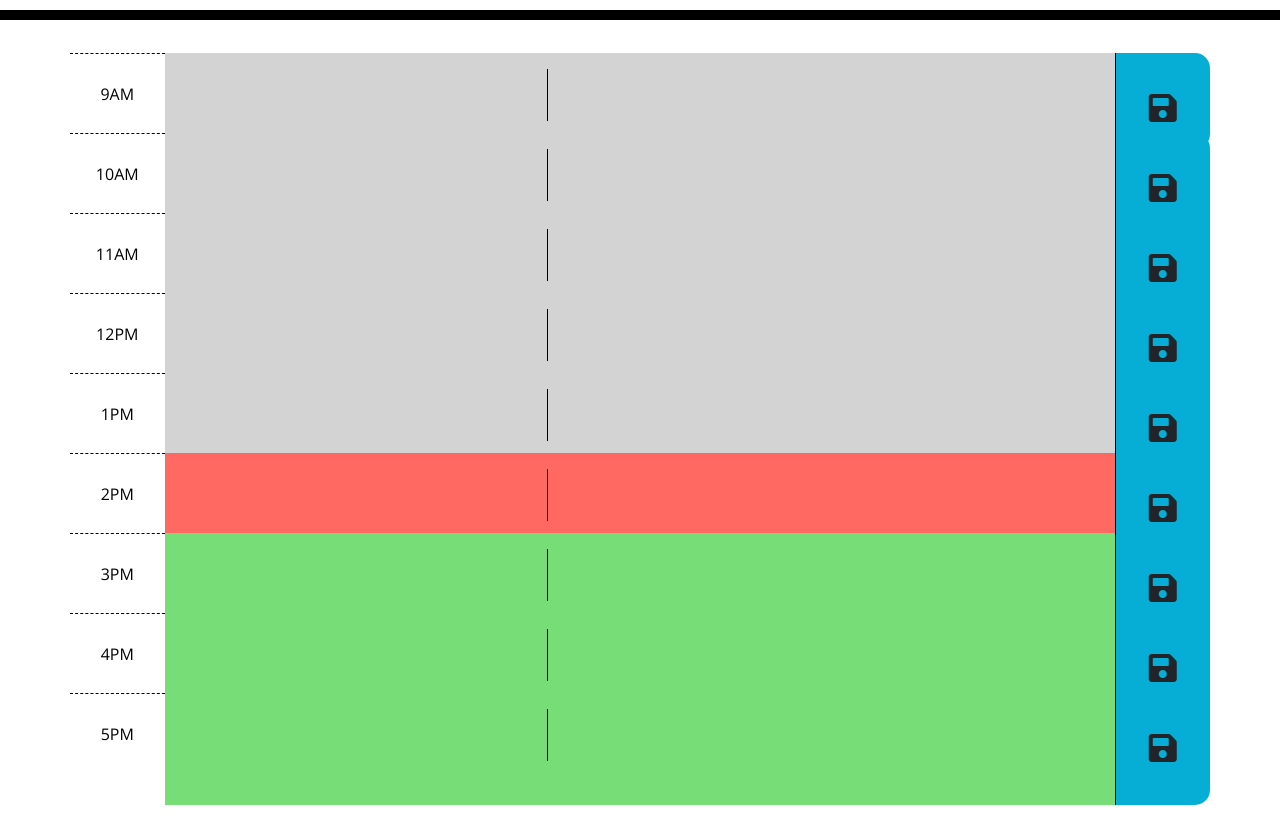
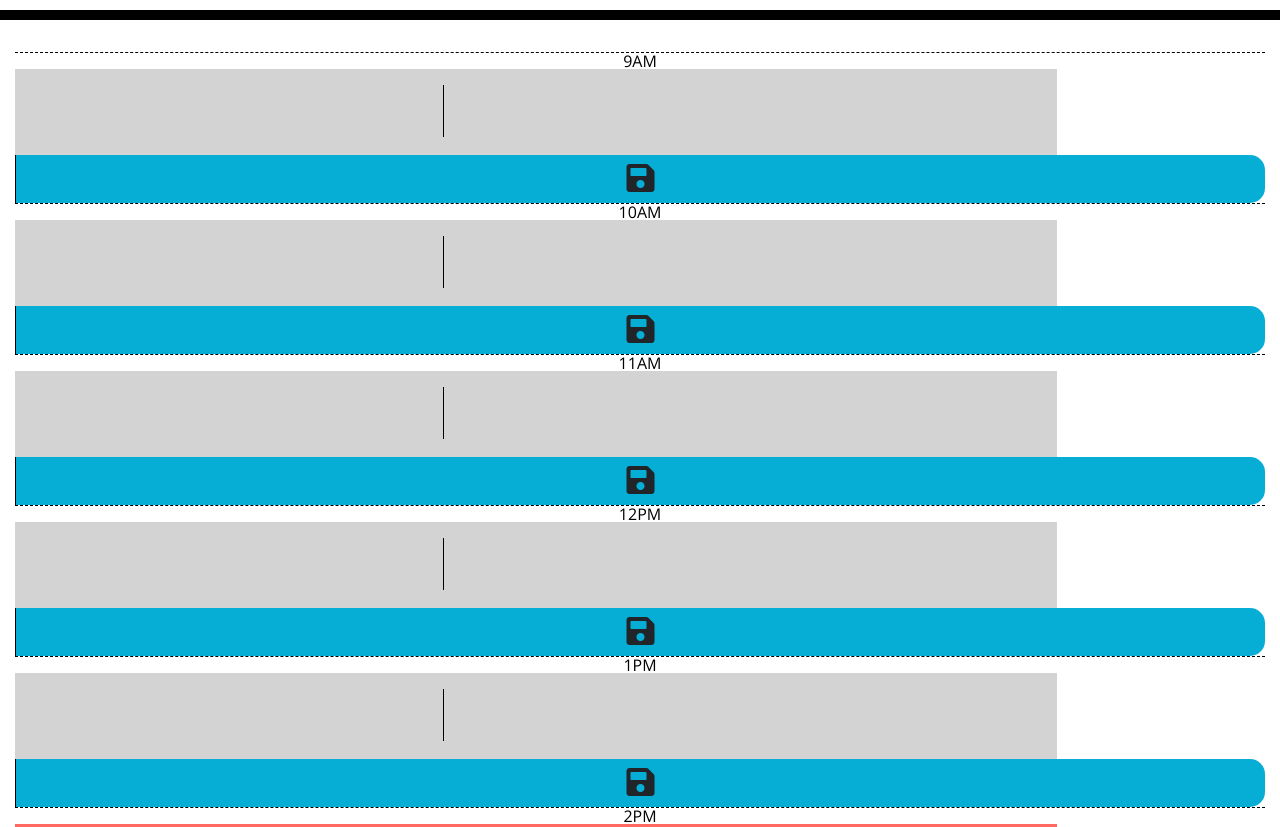
Before and after one commit to DS1826/daily-planner, a plain HTML site: page index.html in a window 1280 px wide. Shown: the part 300-1127 px from the top of the page. Drawn offline with nearby package versions, Linux system fonts and the light colour scheme.

Commit message:
updated to include fluid container and row classes

```diff
--- a/index.html
+++ b/index.html
@@ -5,9 +5,12 @@
   <meta charset="UTF-8" />
   <meta name="viewport" content="width=device-width, initial-scale=1.0" />
   <meta http-equiv="X-UA-Compatible" content="ie=edge" />
+  <!-- Bootstrap CORE CSS -->
   <link rel="stylesheet" href="https://stackpath.bootstrapcdn.com/bootstrap/4.3.1/css/bootstrap.min.css" />
+  <!-- Font Awesome CSS -->
   <link rel="stylesheet" href="https://use.fontawesome.com/releases/v5.8.1/css/all.css"
     integrity="sha384-50oBUHEmvpQ+1lW4y57PTFmhCaXp0ML5d60M1M7uH2+nqUivzIebhndOJK28anvf" crossorigin="anonymous" />
+    <!-- Google Fonts -->
   <link href="https://fonts.googleapis.com/css?family=Open+Sans&display=swap" rel="stylesheet" />
   <link rel="stylesheet" href="assets/style.css" />
   <title>Work Day Scheduler</title>
@@ -23,9 +26,9 @@
   </header>
 
   <!-- Daily Time Blocks -->
-  <main class="container">
+  <main class="container-fluid">
 
-    <section class="row time-block">
+    <section class="row-fluid time-block">
       <div class="col-sm hour">
         9AM
       </div>
@@ -33,11 +36,11 @@
         <textarea class="tasks" name="text-9am" id="text-9am" rows="2"></textarea>
       </div>
       <div class="col-sm saveBtn">
-        <button id="zero" type="button" class="btn"><i class="fas fa-save fa-2x"></i></button>
+        <button id="zero" type="button btn-block" class="btn"><i class="fas fa-save fa-2x"></i></button>
       </div>
     </section>
 
-    <section class="row time-block">
+    <section class="row-fluid time-block">
       <div class="col-sm hour">
         10AM
       </div>
@@ -49,7 +52,7 @@
       </div>
     </section>
 
-    <section class="row time-block">
+    <section class="row-fluid time-block">
       <div class="col-sm hour">
         11AM
       </div>
@@ -61,7 +64,7 @@
       </div>
     </section>
 
-    <section class="row time-block">
+    <section class="row-fluid time-block">
       <div class="col-sm hour">
         12PM
       </div>
@@ -73,7 +76,7 @@
       </div>
     </section>
 
-    <section class="row time-block">
+    <section class="row-fluid time-block">
       <div class="col-sm hour">
         1PM
       </div>
@@ -85,7 +88,7 @@
       </div>
     </section>
 
-    <section class="row time-block">
+    <section class="row-fluid time-block">
       <div class="col-sm hour">
         2PM
       </div>
@@ -97,7 +100,7 @@
       </div>
     </section>
 
-    <section class="row time-block">
+    <section class="row-fluid time-block">
       <div class="col-sm hour">
         3PM
       </div>
@@ -109,7 +112,7 @@
       </div>
     </section>
 
-    <section class="row time-block">
+    <section class="row-fluid time-block">
       <div class="col-sm hour">
         4PM
       </div>
@@ -121,7 +124,7 @@
       </div>
     </section>
 
-    <section class="row time-block">
+    <section class="row-fluid time-block">
       <div class="col-sm hour">
         5PM
       </div>
@@ -140,7 +143,7 @@
   </div>
 
 
-
+  <script src="https://stackpath.bootstrapcdn.com/bootstrap/4.3.1/js/bootstrap.min.js" integrity="sha384-JjSmVgyd0p3pXB1rRibZUAYoIIy6OrQ6VrjIEaFf/nJGzIxFDsf4x0xIM+B07jRM" crossorigin="anonymous"></script>
   <script src="https://code.jquery.com/jquery-3.4.1.min.js"></script>
   <script src="https://cdnjs.cloudflare.com/ajax/libs/moment.js/2.27.0/moment.min.js"></script>
   <script src="assets/script.js"></script>
```
